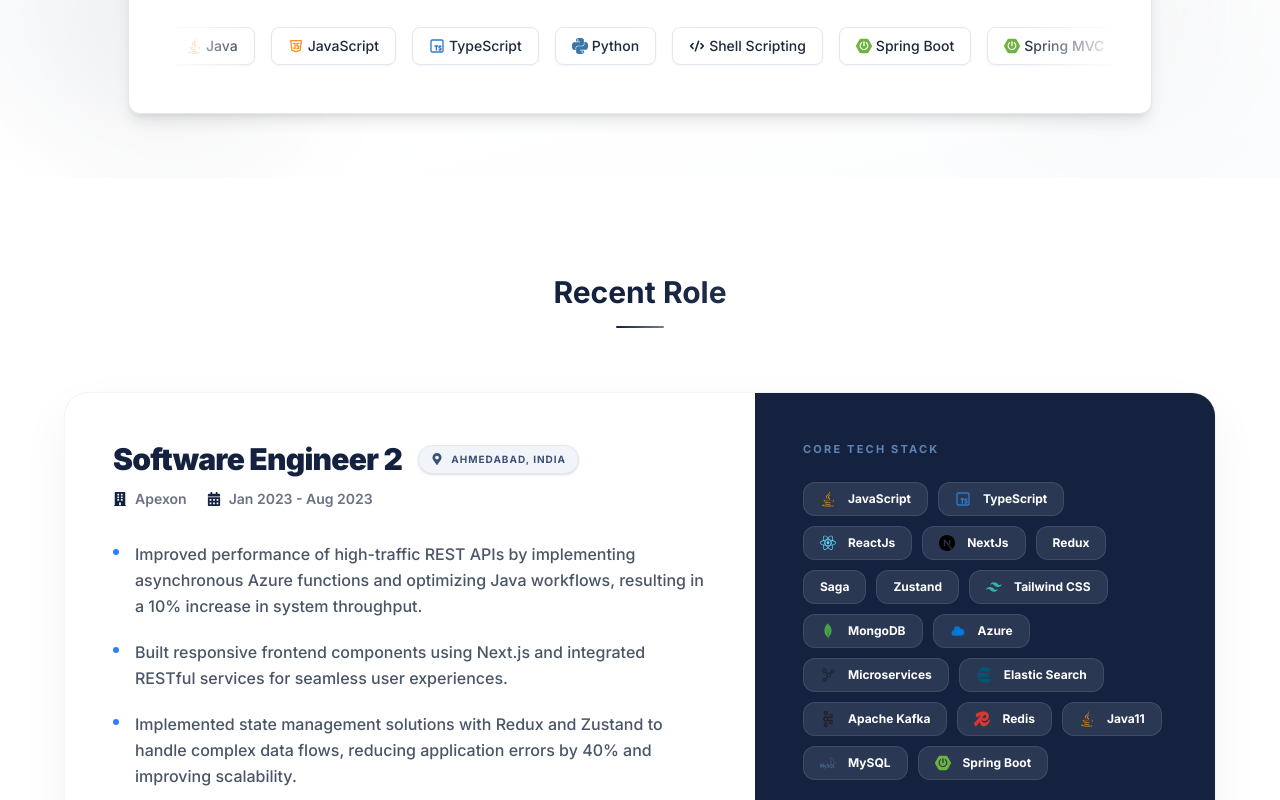
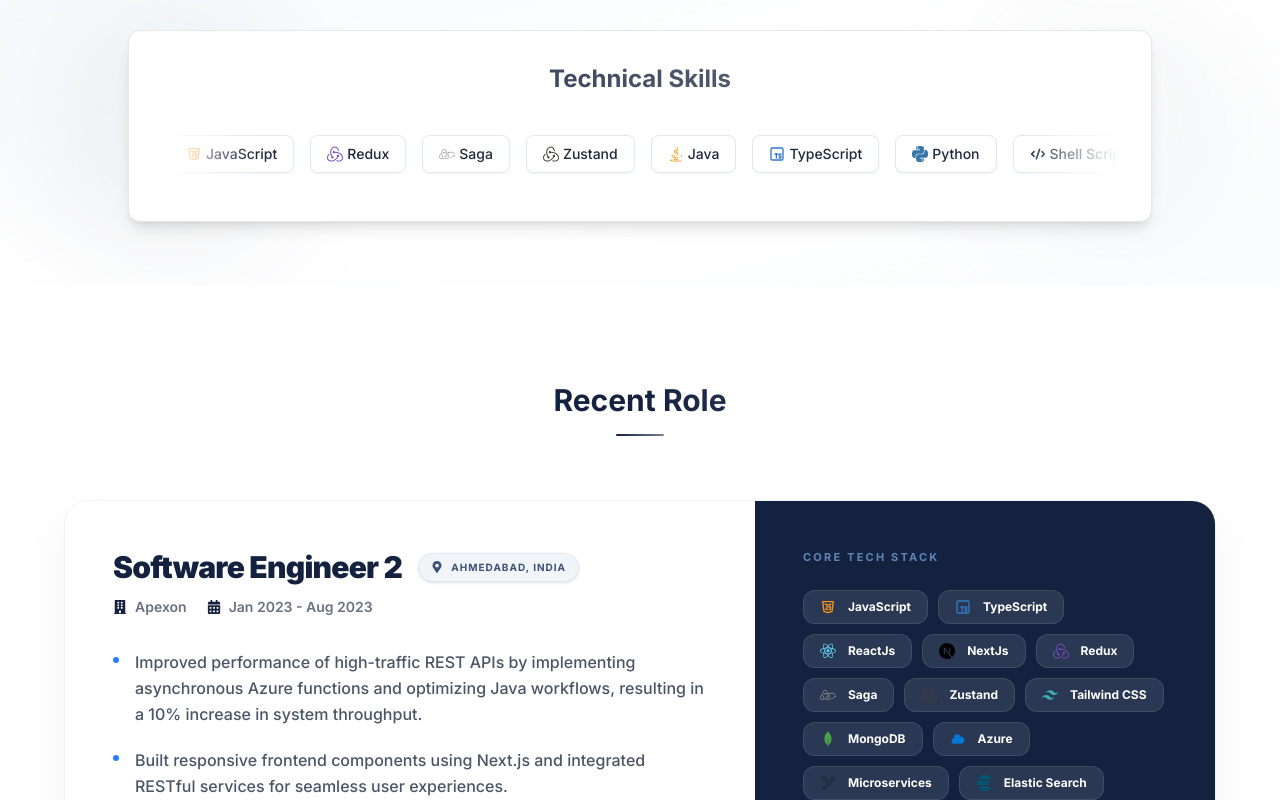
Before and after one commit to abhishek08vyas/portfolio, a Next.js app: page / in a window 1280 px wide. Shown: the part 1100-1900 px from the top of the page. Built offline with nearby package versions, Linux system fonts and the light colour scheme.

Commit message:
fixed the hero and nav section

```diff
--- a/src/app/experience/page.tsx
+++ b/src/app/experience/page.tsx
@@ -1,4 +1,3 @@
-import { Header } from "@/components/Header";
 import Experience from "@/components/Experience";
 
 export const metadata = {
@@ -9,7 +8,6 @@ export const metadata = {
 export default function ExperiencePage() {
 	return (
 		<div className="min-h-screen bg-white">
-			<Header />
 			<main>
 				<Experience />
 			</main>
--- a/src/app/layout.tsx
+++ b/src/app/layout.tsx
@@ -1,6 +1,7 @@
 import type { Metadata } from 'next';
 import { Analytics } from "@vercel/analytics/next";
 import { Inter, Dancing_Script } from 'next/font/google';
+import { Navbar } from '@/components/Navbar';
 import './globals.css';
 
 const inter = Inter({ subsets: ['latin'] });
@@ -26,7 +27,9 @@ export default function RootLayout({
       <head>
         <link rel="icon" href="/images/av2.png" sizes="192x192" />
       </head>
-      <body className={`${inter.className}`}>{children}
+      <body className={`${inter.className}`}>
+        <Navbar />
+        <div className="pt-16">{children}</div>
         <Analytics />
       </body>
     </html>
--- a/src/app/page.tsx
+++ b/src/app/page.tsx
@@ -1,6 +1,5 @@
 "use client";
 import { Footer } from "@/components/Footer";
-import { Header } from "@/components/Header";
 import { Hero } from "@/components/Hero";
 import { Projects } from "@/components/Projects";
 import { Toaster } from "@/components/ui/toaster";
@@ -9,7 +8,6 @@ import { TooltipProvider } from "@/components/ui/tooltip";
 import { QueryClient, QueryClientProvider } from "@tanstack/react-query";
 import { Skills } from "@/components/Skills";
 import { RecentExperience } from "@/components/RecentExperience";
-
 const queryClient = new QueryClient();
 
 export default function Home() {
@@ -19,7 +17,6 @@ export default function Home() {
 				<Toaster />
 				<Sonner />
 				<div className="min-h-screen bg-white">
-					<Header />
 					<main>
 						<Hero />
 						<Skills />
--- a/src/components/Experience.tsx
+++ b/src/components/Experience.tsx
@@ -1,6 +1,6 @@
 // pages/experience.tsx - Dedicated Experience Page
 import React from "react";
-import { FaBuilding, FaCalendarAlt, FaLaptopCode, FaMapMarkerAlt, FaArrowLeft } from "react-icons/fa";
+import { FaBuilding, FaCalendarAlt, FaLaptopCode, FaMapMarkerAlt } from "react-icons/fa";
 import { colors } from "../lib/theme-utils";
 import { BiNetworkChart } from "react-icons/bi";
 import { SiSpringboot, SiDocker, SiPostgresql, SiJenkins, SiGit, SiRedis, SiMongodb, SiMysql, SiApachekafka, SiPython, SiElasticsearch, SiNextdotjs, SiTailwindcss, SiTensorflow, SiScikitlearn, SiMediapipe } from "react-icons/si";
@@ -9,7 +9,6 @@ import { TbBrandJavascript, TbBrandTypescript } from "react-icons/tb";
 import { GrReactjs } from "react-icons/gr";
 import { FaAws, FaJava, FaServer, FaDatabase } from "react-icons/fa";
 import { VscTools } from "react-icons/vsc";
-import Link from "next/link";
 import { EXPERIENCE_ITEMS } from "@/constants/ExperienceItems";
 
 interface ExperienceItem {
@@ -213,34 +212,6 @@ const ExperiencePage: React.FC = () => {
 			className="min-h-screen"
 			style={{ background: "#f8fafc" }}
 		>
-			{/* Header with Back Button */}
-			<div className="sticky top-0 z-50 bg-white border-b border-gray-200 shadow-sm">
-				<div className="max-w-6xl mx-auto px-4 py-4">
-					<div className="flex items-center justify-between">
-						<Link
-							href="/"
-							className="flex items-center gap-2 text-sm font-medium hover:gap-3 transition-all group"
-							style={{ color: colors.brand.dark }}
-						>
-							<FaArrowLeft className="w-4 h-4 group-hover:-translate-x-1 transition-transform" />
-							<span>Back to Portfolio</span>
-						</Link>
-						<h1
-							className="text-xl md:text-2xl font-bold"
-							style={{
-								background: `linear-gradient(to right, ${colors.brand.dark}, ${colors.brand.light})`,
-								WebkitBackgroundClip: "text",
-								WebkitTextFillColor: "transparent",
-								backgroundClip: "text",
-							}}
-						>
-							Work Experience
-						</h1>
-						<div className="w-24"></div> {/* Spacer for centering */}
-					</div>
-				</div>
-			</div>
-
 			{/* Background */}
 			<div className="relative">
 				<div
@@ -261,6 +232,17 @@ const ExperiencePage: React.FC = () => {
 
 				{/* Content */}
 				<div className="relative z-10 max-w-5xl mx-auto px-4 py-8 md:py-12">
+					<h1
+						className="text-2xl md:text-3xl font-bold mb-8 md:mb-10"
+						style={{
+							background: `linear-gradient(to right, ${colors.brand.dark}, ${colors.brand.light})`,
+							WebkitBackgroundClip: "text",
+							WebkitTextFillColor: "transparent",
+							backgroundClip: "text",
+						}}
+					>
+						Work Experience
+					</h1>
 					<div className="space-y-6">
 						{EXPERIENCE_ITEMS.map((exp, index) => (
 							<div
--- a/src/components/Hero.tsx
+++ b/src/components/Hero.tsx
@@ -243,7 +243,7 @@ export const Hero = () => {
 						</p>
 
 						<div className="flex flex-wrap justify-center gap-2 mb-4">
-							{["Python", "TensorFlow", "PyTorch", "MLOps", "AWS", "Azure", "React", "Node.js", "Docker", "Kubernetes", "FastAPI", "PostgreSQL"].map((skill) => (
+							{["Typescript", "JavaScript", "React", "Redux", "Saga", "Node.js", "Azure", "AWS", "Docker", "Kubernetes", "Redis", "MySQL", "PostgreSQL", "MongoDB", "Jenkins", "Git", "Python", "Java", "FastAPI", "Spring Boot"].map((skill) => (
 								<span
 									key={skill}
 									className={commonStyles.skillTag}
--- a/src/components/Header.tsx
+++ b/src/components/Navbar/index.tsx
@@ -3,11 +3,11 @@
 import { useState } from "react";
 import { GiHamburgerMenu } from "react-icons/gi";
 import { IoClose } from "react-icons/io5";
-import { Button } from "./ui/button";
+import { Button } from "@/components/ui/button";
 import Link from "next/link";
 import Image from "next/image";
 
-export const Header = () => {
+export const Navbar = () => {
 	const [menuOpen, setMenuOpen] = useState(false);
 
 	return (
@@ -35,6 +35,12 @@ export const Header = () => {
 
 				{/* Desktop menu */}
 				<div className="hidden md:flex gap-6">
+					<Link
+						href="/"
+						className="text-sm text-gray-600 hover:text-primary transition-colors font-bold"
+					>
+						Home
+					</Link>
 					<Link
 						href="/#skills"
 						className="text-sm text-gray-600 hover:text-primary transition-colors font-bold"
@@ -71,6 +77,13 @@ export const Header = () => {
 				<div className="md:hidden bg-white border-t shadow-md">
 					<div className="container mx-auto px-4 py-4 flex flex-col gap-4">
 						<Link
+							href="/"
+							className="text-sm text-gray-600 hover:text-primary font-bold"
+							onClick={() => setMenuOpen(false)}
+						>
+							Home
+						</Link>
+						<Link
 							href="/#skills"
 							className="text-sm text-gray-600 hover:text-primary font-bold"
 							onClick={() => setMenuOpen(false)}
--- a/src/components/Skills.tsx
+++ b/src/components/Skills.tsx
@@ -1,179 +1,11 @@
 // components/Skills.tsx
 import React, { useEffect, useRef, useCallback, useMemo } from "react";
-import { HiCode, HiCloud } from "react-icons/hi";
-import { FaDatabase, FaLaptopCode, FaJava, FaAws } from "react-icons/fa";
-import { TbBrandJavascript, TbBrandTypescript } from "react-icons/tb";
-import { SiSpringboot, SiDocker, SiPostgresql, SiJenkins, SiGit, SiRedis, SiMongodb, SiMysql, SiApachekafka, SiPython, SiElasticsearch, SiNextdotjs, SiTailwindcss, SiTensorflow, SiScikitlearn, SiMediapipe } from "react-icons/si";
-import { GrReactjs } from "react-icons/gr";
-import { BiNetworkChart } from "react-icons/bi";
-import { VscTools } from "react-icons/vsc";
-import { colors, responsive } from "../lib/theme-utils";
+import { HiCode } from "react-icons/hi";
+import { SKILL_ICONS, ALL_SKILLS } from "@/constants/SkillIcons";
+import { colors, responsive } from "@/lib/theme-utils";
 
 // Constants
 const SCROLL_SPEED = 0.5;
-
-// Specific skill icons with their original brand colors
-const specificSkillIcons = {
-	Java: (
-		<FaJava
-			className="w-4 h-4 mr-1"
-			style={{ color: colors.tech.java }}
-		/>
-	),
-	JavaScript: (
-		<TbBrandJavascript
-			className="w-4 h-4 mr-1"
-			style={{ color: colors.tech.javascript }}
-		/>
-	),
-	TypeScript: (
-		<TbBrandTypescript
-			className="w-4 h-4 mr-1"
-			style={{ color: colors.tech.typescript }}
-		/>
-	),
-	Python: (
-		<SiPython
-			className="w-4 h-4 mr-1"
-			style={{ color: colors.tech.python }}
-		/>
-	),
-	"Shell Scripting": <HiCode className="w-4 h-4 mr-1 text-gray-800" />,
-	"Spring Boot": (
-		<SiSpringboot
-			className="w-4 h-4 mr-1"
-			style={{ color: colors.tech.spring }}
-		/>
-	),
-	"Spring MVC": (
-		<SiSpringboot
-			className="w-4 h-4 mr-1"
-			style={{ color: colors.tech.spring }}
-		/>
-	),
-	JPA: <FaDatabase className="w-4 h-4 mr-1 text-gray-800" />,
-	NextJS: (
-		<SiNextdotjs
-			className="w-4 h-4 mr-1"
-			style={{ color: "#000000" }}
-		/>
-	),
-	"Tailwind CSS": (
-		<SiTailwindcss
-			className="w-4 h-4 mr-1"
-			style={{ color: colors.tech.tailwind }}
-		/>
-	),
-	"Apache Kafka": (
-		<SiApachekafka
-			className="w-4 h-4 mr-1"
-			style={{ color: colors.tech.kafka }}
-		/>
-	),
-	MySQL: (
-		<SiMysql
-			className="w-4 h-4 mr-1"
-			style={{ color: colors.tech.mysql }}
-		/>
-	),
-	MongoDB: (
-		<SiMongodb
-			className="w-4 h-4 mr-1"
-			style={{ color: colors.tech.mongodb }}
-		/>
-	),
-	PostgreSQL: (
-		<SiPostgresql
-			className="w-4 h-4 mr-1"
-			style={{ color: colors.tech.postgresql }}
-		/>
-	),
-	Redis: (
-		<SiRedis
-			className="w-4 h-4 mr-1"
-			style={{ color: colors.tech.redis }}
-		/>
-	),
-	Azure: (
-		<HiCloud
-			className="w-4 h-4 mr-1"
-			style={{ color: colors.tech.azure }}
-		/>
-	),
-	AWS: (
-		<FaAws
-			className="w-4 h-4 mr-1"
-			style={{ color: colors.tech.aws }}
-		/>
-	),
-	Jenkins: (
-		<SiJenkins
-			className="w-4 h-4 mr-1"
-			style={{ color: colors.tech.jenkins }}
-		/>
-	),
-	Git: (
-		<SiGit
-			className="w-4 h-4 mr-1"
-			style={{ color: colors.tech.git }}
-		/>
-	),
-	Docker: (
-		<SiDocker
-			className="w-4 h-4 mr-1"
-			style={{ color: colors.tech.docker }}
-		/>
-	),
-	"Elastic Search": (
-		<SiElasticsearch
-			className="w-4 h-4 mr-1"
-			style={{ color: colors.tech.elasticsearch }}
-		/>
-	),
-	Microservices: <BiNetworkChart className="w-4 h-4 mr-1 text-gray-800" />,
-	Serverless: <FaLaptopCode className="w-4 h-4 mr-1 text-gray-800" />,
-	Asynchronous: <BiNetworkChart className="w-4 h-4 mr-1 text-gray-800" />,
-	React: (
-		<GrReactjs
-			className="w-4 h-4 mr-1"
-			style={{ color: colors.tech.react }}
-		/>
-	),
-	Linux: (
-		<FaLaptopCode
-			className="w-4 h-4 mr-1"
-			style={{ color: "#FCC624" }}
-		/>
-	),
-	Splunk: (
-		<FaDatabase
-			className="w-4 h-4 mr-1"
-			style={{ color: colors.tech.splunk }}
-		/>
-	),
-	DevOps: <VscTools className="w-4 h-4 mr-1 text-gray-800" />,
-	TensorFlow: (
-		<SiTensorflow
-			className="w-4 h-4 mr-1"
-			style={{ color: colors.tech.tensorflow }}
-		/>
-	),
-	"scikit-learn": (
-		<SiScikitlearn
-			className="w-4 h-4 mr-1"
-			style={{ color: colors.tech.scikitlearn }}
-		/>
-	),
-	MediaPipe: (
-		<SiMediapipe
-			className="w-4 h-4 mr-1"
-			style={{ color: colors.tech.mediapipe }}
-		/>
-	),
-} as const;
-
-// Consolidated skill list for the marquee
-const allSkills = ["Java", "JavaScript", "TypeScript", "Python", "Shell Scripting", "Spring Boot", "Spring MVC", "NextJS", "React", "Tailwind CSS", "JPA", "Apache Kafka", "MySQL", "MongoDB", "PostgreSQL", "Redis", "Azure", "AWS", "Jenkins", "Git", "Docker", "Elastic Search", "TensorFlow", "scikit-learn", "MediaPipe"] as const;
 
 export const Skills: React.FC = () => {
 	const scrollContainerRef = useRef<HTMLDivElement>(null);
@@ -181,15 +13,15 @@ export const Skills: React.FC = () => {
 	const animationFrameRef = useRef<number | null>(null);
 	const isPausedRef = useRef(false);
 
-	// Memoized skill icon getter
+	// Memoized skill icon getter – uses SKILL_ICONS from constants
 	const getSkillIcon = useCallback((skillName: string) => {
 		// Direct lookup first
-		if (skillName in specificSkillIcons) {
-			return specificSkillIcons[skillName as keyof typeof specificSkillIcons];
+		if (skillName in SKILL_ICONS) {
+			return SKILL_ICONS[skillName];
 		}
 
 		// Fallback for partial matches
-		for (const [key, icon] of Object.entries(specificSkillIcons)) {
+		for (const [key, icon] of Object.entries(SKILL_ICONS)) {
 			if (skillName.includes(key) || key.includes(skillName)) {
 				return icon;
 			}
@@ -200,7 +32,7 @@ export const Skills: React.FC = () => {
 	// Memoized skill items to prevent unnecessary re-renders
 	const skillItems = useMemo(
 		() =>
-			allSkills.map((skill, index) => (
+			ALL_SKILLS.map((skill, index) => (
 				<span
 					key={`${skill}-${index}`}
 					className="px-4 py-2 rounded-lg text-sm font-medium border shadow-sm flex items-center flex-shrink-0 mx-2 transition-transform duration-200 ease-in-out hover:scale-105"
--- a/src/constants/SkillIcons.tsx
+++ b/src/constants/SkillIcons.tsx
@@ -1,25 +1,44 @@
 import { HiCode, HiCloud } from "react-icons/hi";
 import { FaDatabase, FaLaptopCode, FaJava, FaAws } from "react-icons/fa";
 import { TbBrandJavascript, TbBrandTypescript } from "react-icons/tb";
-import { SiSpringboot, SiDocker, SiPostgresql, SiJenkins, SiGit, SiRedis, SiMongodb, SiMysql, SiApachekafka, SiPython, SiElasticsearch, SiNextdotjs, SiTailwindcss, SiTensorflow, SiScikitlearn, SiMediapipe } from "react-icons/si";
+import { SiSpringboot, SiDocker, SiPostgresql, SiJenkins, SiGit, SiRedis, SiMongodb, SiMysql, SiApachekafka, SiPython, SiElasticsearch, SiNextdotjs, SiTailwindcss, SiTensorflow, SiScikitlearn, SiMediapipe, SiRedux, SiReduxsaga } from "react-icons/si";
 import { GrReactjs } from "react-icons/gr";
 import { BiNetworkChart } from "react-icons/bi";
 import { VscTools } from "react-icons/vsc";
 import { colors } from "@/lib/theme-utils";
 
 export const SKILL_ICONS: Record<string, React.ReactNode> = {
+	JavaScript: (
+		<TbBrandJavascript
+			className="w-4 h-4 mr-1"
+			style={{ color: colors.tech.javascript }}
+		/>
+	),
+	Redux: (
+		<SiRedux
+			className="w-4 h-4 mr-1"
+			style={{ color: colors.tech.redux }}
+		/>
+	),
+	Saga: (
+		<SiReduxsaga
+			className="w-4 h-4 mr-1"
+			style={{ color: colors.tech.saga }}
+		/>
+	),
+	Zustand: (
+		<SiRedux
+			className="w-4 h-4 mr-1"
+			style={{ color: colors.tech.zustand }}
+		/>
+	),
 	Java: (
 		<FaJava
 			className="w-4 h-4 mr-1"
 			style={{ color: colors.tech.java }}
 		/>
 	),
-	JavaScript: (
-		<TbBrandJavascript
-			className="w-4 h-4 mr-1"
-			style={{ color: colors.tech.javascript }}
-		/>
-	),
+
 	TypeScript: (
 		<TbBrandTypescript
 			className="w-4 h-4 mr-1"
@@ -165,3 +184,6 @@ export const SKILL_ICONS: Record<string, React.ReactNode> = {
 		/>
 	),
 } as const;
+
+/** Ordered list of all skill names for the marquee – single source of truth */
+export const ALL_SKILLS: string[] = Object.keys(SKILL_ICONS);
--- a/src/lib/theme-utils.ts
+++ b/src/lib/theme-utils.ts
@@ -16,6 +16,9 @@ export const colors = {
 		aws: "#FF9900",
 		javascript: "#F7931E",
 		react: "#61DAFB",
+		redux: "#764ABC",
+		saga: "#999999",
+		zustand: "#443E38",
 		tailwind: "#38B2AC",
 		swagger: "#85EA2D",
 		junit: "#25A162",
```
